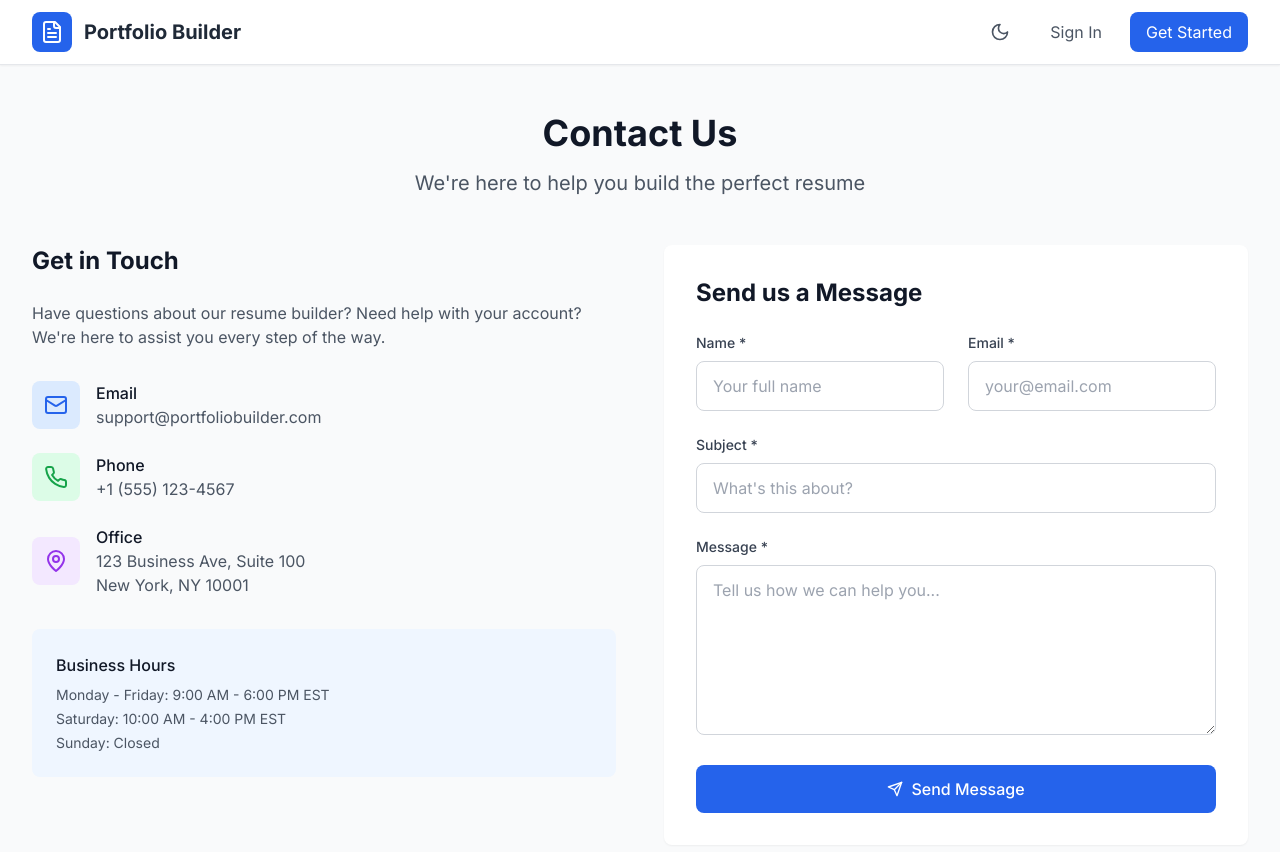
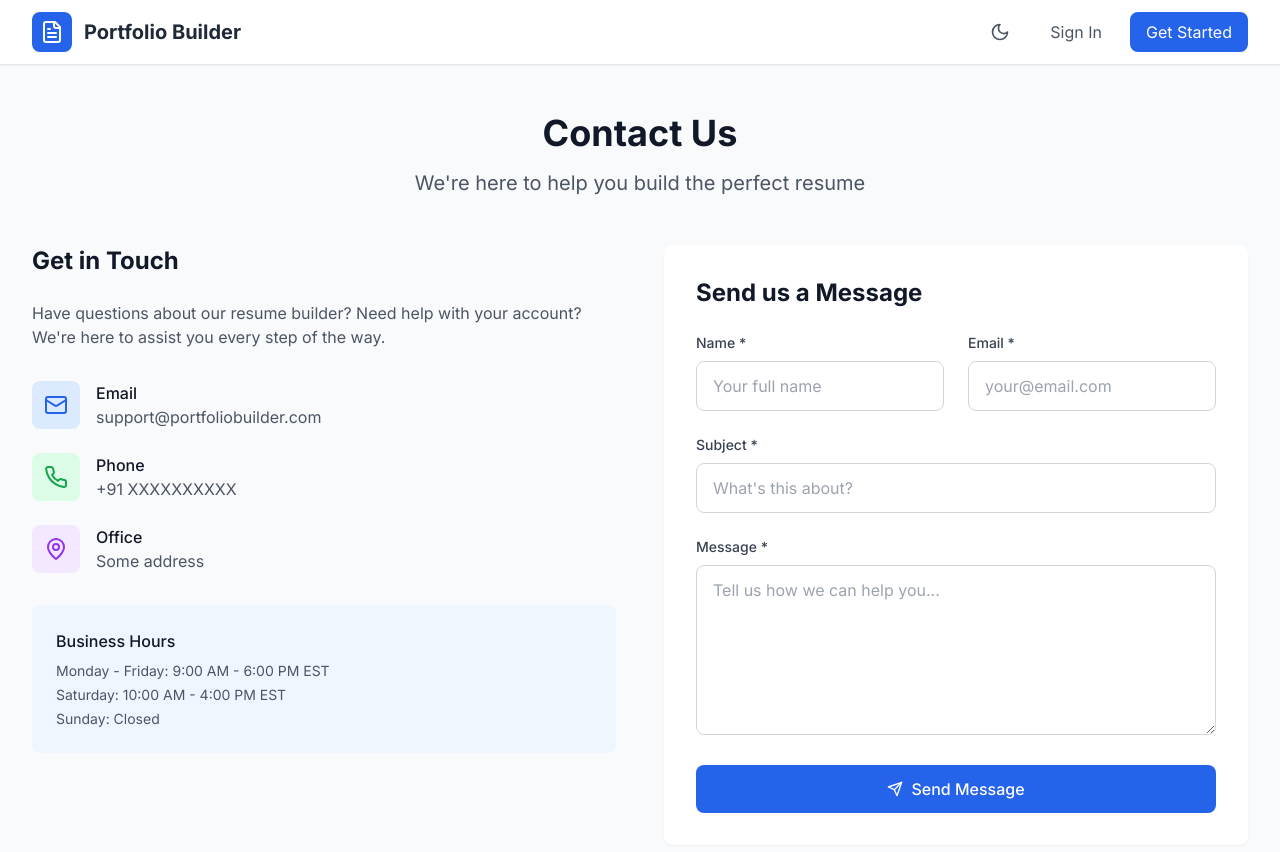
Before and after one commit to BHASKAR62081/Portfolio_Builder, a React (Vite) app: page /contact in a window 1280 px wide. Shown: the top 852 px of the page. Built offline with nearby package versions, Linux system fonts and the light colour scheme; no server answers.

Commit message:
Updated contact page

```diff
--- a/src/pages/ContactPage.jsx
+++ b/src/pages/ContactPage.jsx
@@ -71,7 +71,7 @@ const ContactPage = () => {
                 </div>
                 <div>
                   <h3 className="font-medium text-gray-900 dark:text-white">Phone</h3>
-                  <p className="text-gray-600 dark:text-gray-300">+1 (555) 123-4567</p>
+                  <p className="text-gray-600 dark:text-gray-300">+91 XXXXXXXXXX</p>
                 </div>
               </div>
 
@@ -81,7 +81,7 @@ const ContactPage = () => {
                 </div>
                 <div>
                   <h3 className="font-medium text-gray-900 dark:text-white">Office</h3>
-                  <p className="text-gray-600 dark:text-gray-300">123 Business Ave, Suite 100<br />New York, NY 10001</p>
+                  <p className="text-gray-600 dark:text-gray-300">Some address</p>
                 </div>
               </div>
             </div>
```
